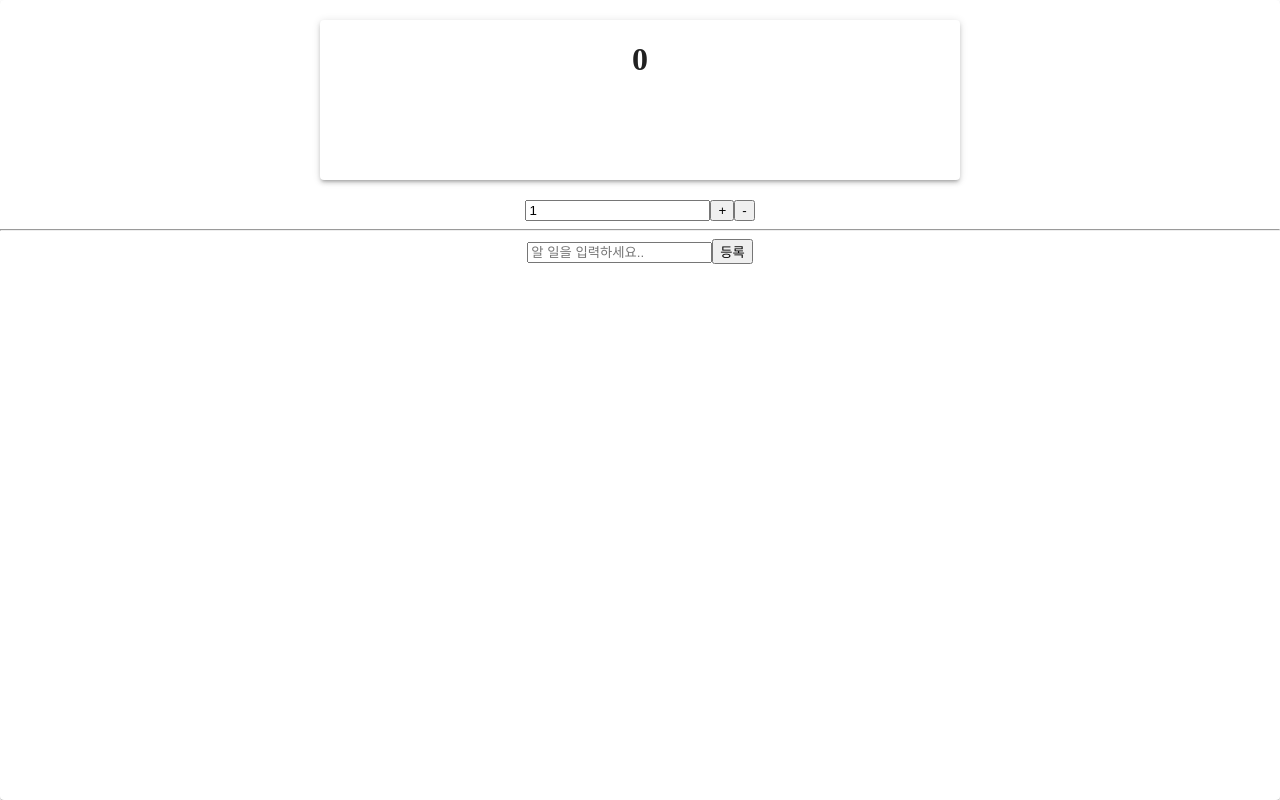
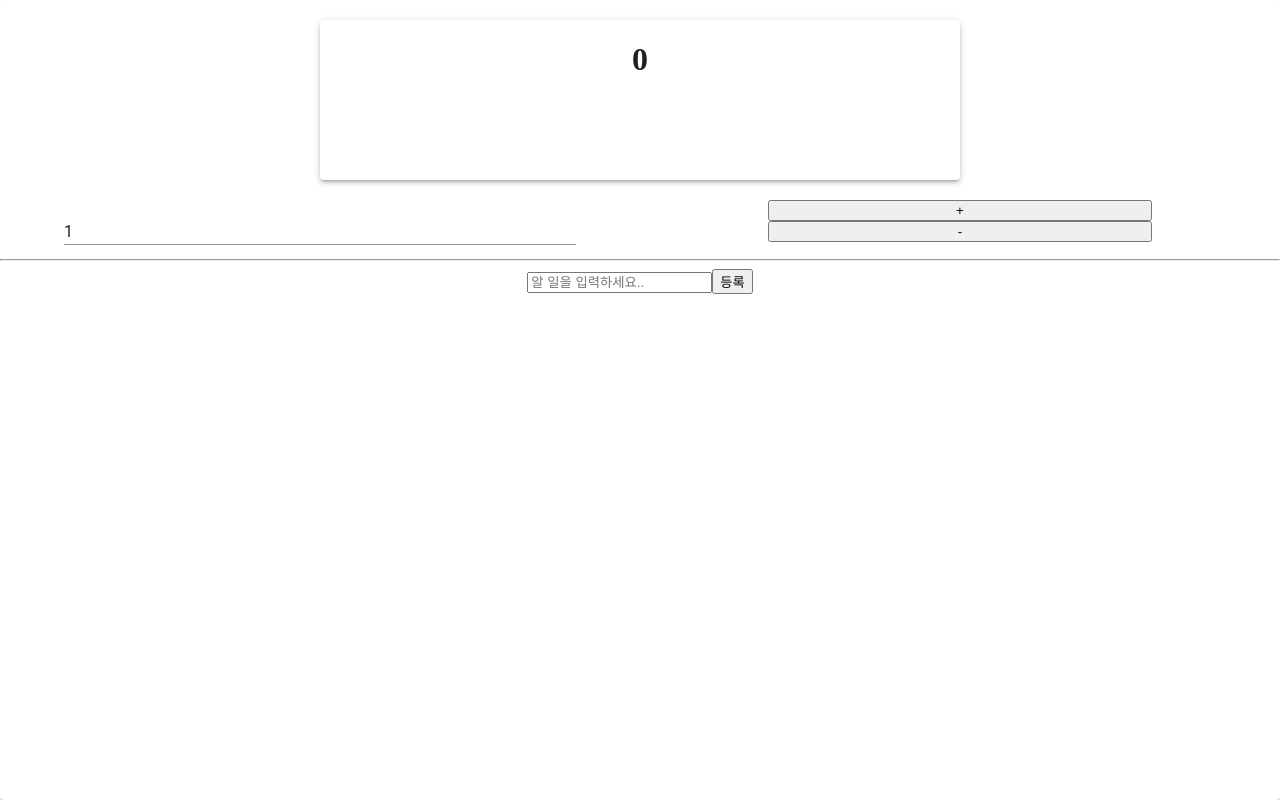
Before and after one commit to SI-Kim/conter, a React (Create React App) app: page / in a window 1280 px wide. Built offline with nearby package versions, Linux system fonts and the light colour scheme.

Commit message:
Counter Component position fixing

```diff
--- a/src/components/Counter.js
+++ b/src/components/Counter.js
@@ -1,6 +1,6 @@
 import React from "react";
 import { makeStyles } from "@material-ui/styles";
-import { Paper, Grid } from "@material-ui/core";
+import { Paper, Grid, Input } from "@material-ui/core";
 
 function Counter({ number, diff, onIncrease, onDecrease, onSetDiff }) {
   const onChange = (event) => {
@@ -16,24 +16,25 @@ function Counter({ number, diff, onIncrease, onDecrease, onSetDiff }) {
           <h1 className={classes.numberH1}>{number}</h1>
         </Grid>
       </Paper>
-      <Grid>
-        <span>
-          <input
+      <Grid container>
+        <Grid item xs={6} sm={6}>
+          <Input
             className={classes.diffInput}
             type="number"
             value={diff}
             min="1"
             onChange={onChange}
           />
-        </span>
-        <span>
+        </Grid>
+        <Grid item xs={6} sm={6}>
           <button className={classes.buttons} onClick={onIncrease}>
             +
           </button>
-        </span>
-        <button className={classes.buttons} onClick={onDecrease}>
-          -
-        </button>
+          <br />
+          <button className={classes.buttons} onClick={onDecrease}>
+            -
+          </button>
+        </Grid>
       </Grid>
     </div>
   );
@@ -54,9 +55,14 @@ const useStyles = makeStyles((theme) => ({
     textAlign: "center"
   },
   diffInput: {
-    alignItems: "center"
+    alignItems: "center",
+    marginTop: "3%",
+    width: "80%",
+    height: "50%"
   },
-  buttons: {}
+  buttons: {
+    width: "60%"
+  }
 }));
 
 export default Counter;
```
